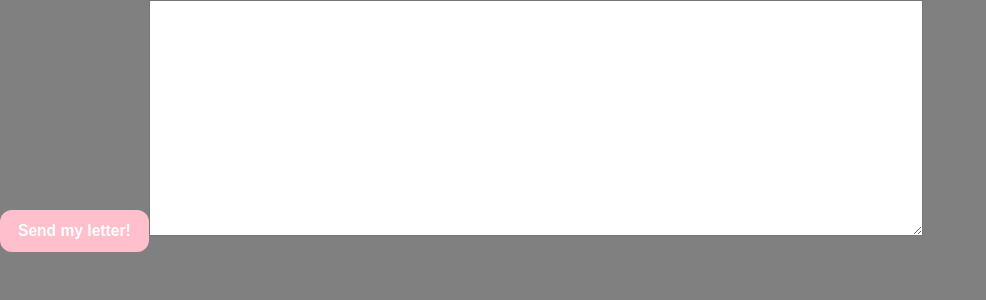
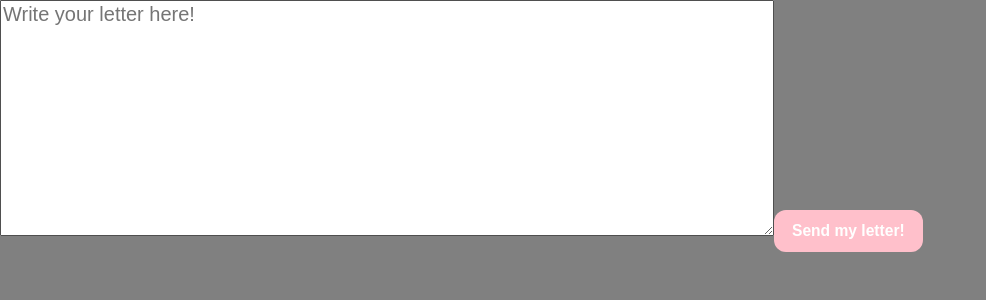
Before and after one commit to roselynh100/message-sent, a React (Vite) app: page / in a window 1280 px wide. Shown: the top 300 px of the page, without its empty margins (0-986 px from the left). Built offline with nearby package versions, Linux system fonts and the light colour scheme.

Commit message:
firebase be workin

```diff
--- a/package.json
+++ b/package.json
@@ -10,11 +10,13 @@
     "preview": "vite preview"
   },
   "dependencies": {
+    "firebase": "^10.12.2",
     "react": "^18.2.0",
     "react-dom": "^18.2.0",
     "styled-components": "^6.1.11"
   },
   "devDependencies": {
+    "@types/bun": "^1.1.3",
     "@types/react": "^18.2.66",
     "@types/react-dom": "^18.2.22",
     "@typescript-eslint/eslint-plugin": "^7.2.0",
--- a/src/App.tsx
+++ b/src/App.tsx
@@ -1,12 +1,33 @@
 import styled from "styled-components";
 import Button from "./components/Button";
-import Input from "./components/Input";
+import StyledInput from "./components/StyledInput";
+import { useState } from "react";
+import "./firebaseConfig";
+
+import { getFirestore, addDoc, collection } from "firebase/firestore";
 
 function App() {
+  const db = getFirestore();
+  console.log(db);
+  const [message, setMessage] = useState("");
+
+  const SaveData = async () => {
+    const docRef = await addDoc(collection(db, "messages"), {
+      message: "this is my second attempt at a message!",
+      boolField: true,
+    });
+    alert("I write the document!");
+  };
+
   return (
     <Wrapper>
-      <Button />
-      <Input />
+      <StyledInput
+        rows={10}
+        value={message}
+        onChange={(e) => setMessage(e.target.value)}
+        placeholder="Write your letter here!"
+      />
+      <Button onClick={() => SaveData()} />
     </Wrapper>
   );
 }
--- a/src/components/Button.tsx
+++ b/src/components/Button.tsx
@@ -1,8 +1,12 @@
 import styled from "styled-components";
 
-const Button = () => {
+type ButtonProps = {
+  onClick: () => void;
+};
+
+const Button: React.FC<ButtonProps> = ({ onClick }) => {
   return (
-    <ButtonWrapper>
+    <ButtonWrapper onClick={onClick}>
       <StyledText>Send my letter!</StyledText>
     </ButtonWrapper>
   );
--- a/src/components/Input.tsx
+++ b/src/components/StyledInput.tsx
@@ -1,8 +1,4 @@
 import styled from "styled-components";
-
-const Input = () => {
-  return <StyledInput rows={10} />;
-};
 
 const StyledInput = styled.textarea`
   width: 60%;
@@ -10,4 +6,4 @@ const StyledInput = styled.textarea`
   font-size: 20px;
 `;
 
-export default Input;
+export default StyledInput;
```
Also changed, not shown: 1 other file (tests, documents, lock files or other folders).
